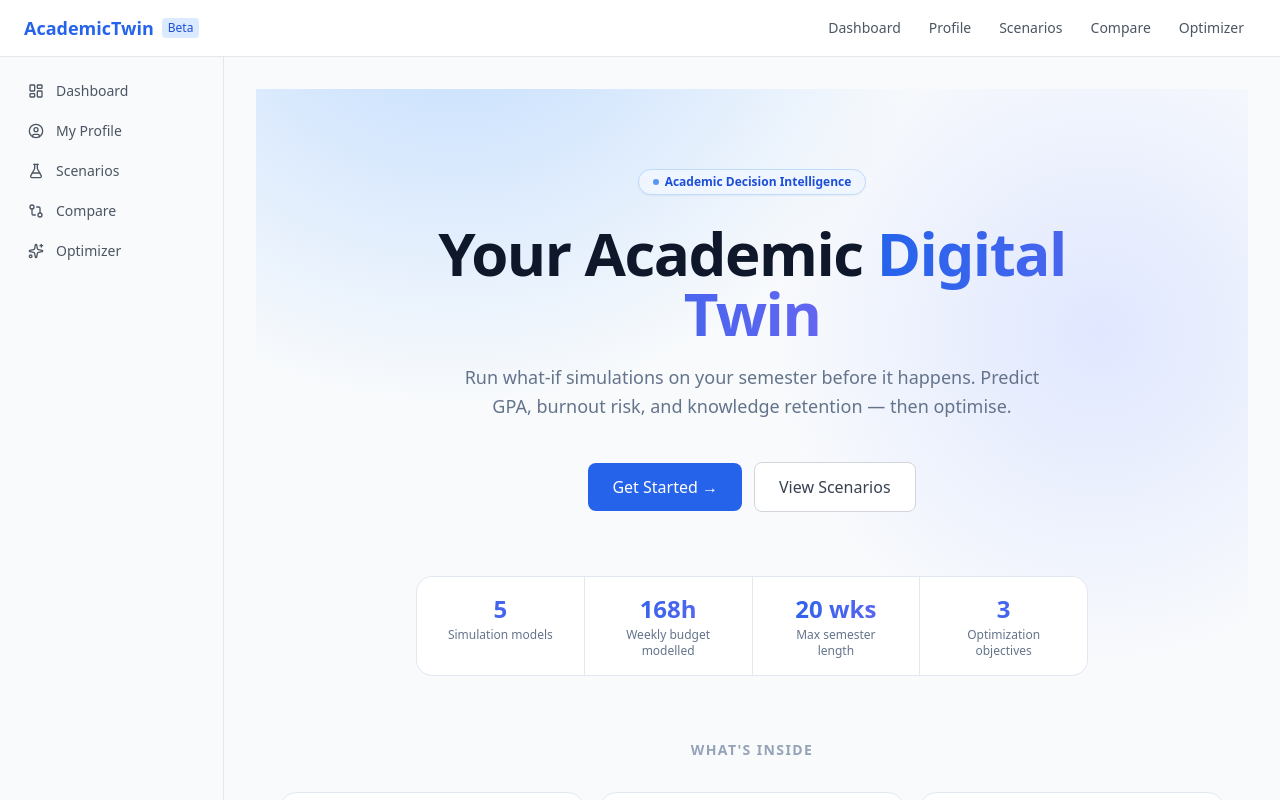
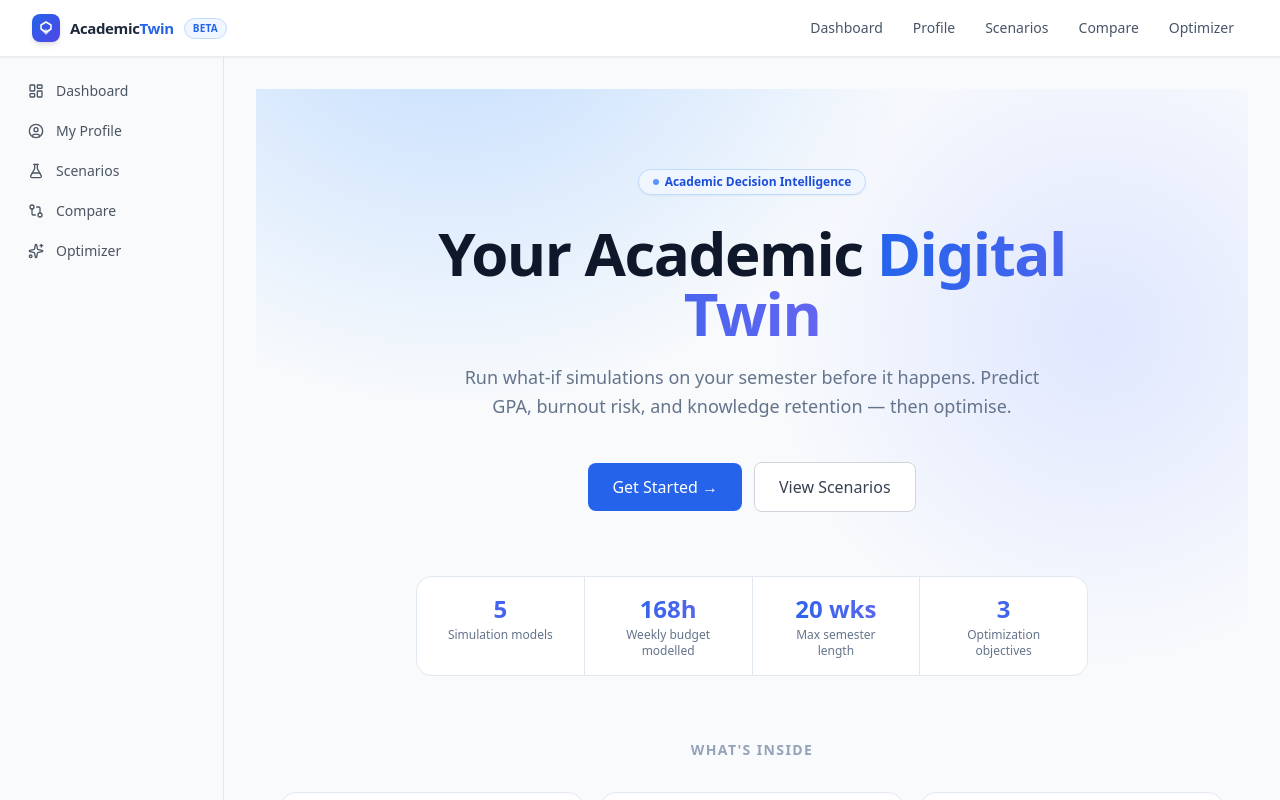
Before and after one commit to Space-Paragon1/Academic-digital-twin-simulator, a Next.js app in the folder frontend/: page / in a window 1280 px wide. Shown: the top 800 px of the page. Built offline with nearby package versions, Linux system fonts and the light colour scheme.

Commit message:
refactor: add navbar layout

```diff
--- a/frontend/src/components/layout/Navbar.tsx
+++ b/frontend/src/components/layout/Navbar.tsx
@@ -7,9 +7,9 @@ import { clsx } from "clsx";
 
 const NAV_ITEMS = [
   { href: "/dashboard", label: "Dashboard" },
-  { href: "/profile", label: "Profile" },
+  { href: "/profile",   label: "Profile"   },
   { href: "/scenarios", label: "Scenarios" },
-  { href: "/compare", label: "Compare" },
+  { href: "/compare",   label: "Compare"   },
   { href: "/optimizer", label: "Optimizer" },
 ];
 
@@ -18,61 +18,76 @@ export function Navbar() {
   const [mobileOpen, setMobileOpen] = useState(false);
 
   return (
-    <header className="sticky top-0 z-50 border-b border-gray-200 bg-white/95 backdrop-blur">
-      <div className="flex h-14 items-center justify-between px-6">
+    <header className="sticky top-0 z-50 border-b border-slate-200/80 bg-white/90 backdrop-blur-md shadow-sm">
+      <div className="flex h-14 items-center justify-between px-5 lg:px-8">
+
         {/* Brand */}
-        <Link href="/" className="flex items-center gap-2 shrink-0">
-          <span className="text-brand-600 text-lg font-bold">AcademicTwin</span>
-          <span className="rounded bg-brand-100 px-1.5 py-0.5 text-xs font-medium text-brand-700">
+        <Link href="/" className="flex items-center gap-2.5 shrink-0 group">
+          <div className="flex h-7 w-7 items-center justify-center rounded-lg bg-gradient-to-br from-brand-600 to-indigo-600 shadow-md">
+            <svg viewBox="0 0 16 16" fill="none" className="h-4 w-4 text-white" aria-hidden="true">
+              <path d="M8 2L3 5v4l5 3 5-3V5L8 2z" stroke="currentColor" strokeWidth="1.5" strokeLinejoin="round"/>
+              <path d="M8 9v5M3 9l5 5 5-5" stroke="currentColor" strokeWidth="1.2" strokeLinejoin="round" strokeOpacity="0.7"/>
+            </svg>
+          </div>
+          <span className="font-bold tracking-tight text-slate-800 text-[15px] group-hover:text-brand-700 transition-colors">
+            Academic<span className="text-brand-600">Twin</span>
+          </span>
+          <span className="hidden sm:inline-flex items-center rounded-full bg-brand-50 border border-brand-200 px-2 py-0.5 text-[10px] font-semibold text-brand-600 uppercase tracking-wide">
             Beta
           </span>
         </Link>
 
         {/* Desktop nav */}
-        <nav className="hidden lg:flex items-center gap-1 text-sm font-medium">
-          {NAV_ITEMS.map(({ href, label }) => (
+        <nav className="hidden lg:flex items-center gap-0.5 text-sm font-medium">
+          {NAV_ITEMS.map(({ href, label }) => {
+            const active = pathname === href || pathname.startsWith(href + "/");
+            return (
               <Link
                 key={href}
                 href={href}
                 className={clsx(
-                "rounded-md px-3 py-1.5 transition-colors",
-                pathname === href || pathname.startsWith(href + "/")
-                  ? "bg-brand-50 text-brand-700"
-                  : "text-gray-600 hover:bg-gray-100 hover:text-gray-900"
+                  "relative rounded-lg px-3.5 py-1.5 transition-all duration-150",
+                  active
+                    ? "text-brand-700 bg-brand-50"
+                    : "text-slate-600 hover:text-slate-900 hover:bg-slate-100"
                 )}
               >
                 {label}
+                {active && (
+                  <span className="absolute bottom-0.5 left-1/2 h-0.5 w-5 -translate-x-1/2 rounded-full bg-gradient-to-r from-brand-600 to-indigo-500" />
+                )}
               </Link>
-          ))}
+            );
+          })}
         </nav>
 
         {/* Mobile hamburger */}
         <button
           type="button"
-          className="lg:hidden flex flex-col gap-1.5 p-2 rounded-md hover:bg-gray-100 transition-colors"
+          className="lg:hidden flex flex-col gap-1.5 p-2 rounded-lg hover:bg-slate-100 transition-colors"
           onClick={() => setMobileOpen((v) => !v)}
           aria-label="Toggle menu"
-          aria-expanded={mobileOpen ? "true" : "false"}
+          aria-expanded={mobileOpen}
         >
-          <span className={clsx("block h-0.5 w-5 bg-gray-600 transition-transform", mobileOpen && "translate-y-2 rotate-45")} />
-          <span className={clsx("block h-0.5 w-5 bg-gray-600 transition-opacity", mobileOpen && "opacity-0")} />
-          <span className={clsx("block h-0.5 w-5 bg-gray-600 transition-transform", mobileOpen && "-translate-y-2 -rotate-45")} />
+          <span className={clsx("block h-0.5 w-5 bg-slate-600 transition-transform origin-center", mobileOpen && "translate-y-2 rotate-45")} />
+          <span className={clsx("block h-0.5 w-5 bg-slate-600 transition-opacity",                  mobileOpen && "opacity-0")} />
+          <span className={clsx("block h-0.5 w-5 bg-slate-600 transition-transform origin-center", mobileOpen && "-translate-y-2 -rotate-45")} />
         </button>
       </div>
 
       {/* Mobile dropdown */}
       {mobileOpen && (
-        <nav className="lg:hidden border-t border-gray-100 bg-white px-4 pb-3 pt-2 flex flex-col gap-1">
+        <nav className="lg:hidden border-t border-slate-100 bg-white/95 backdrop-blur px-4 pb-4 pt-2 flex flex-col gap-1">
           {NAV_ITEMS.map(({ href, label }) => (
             <Link
               key={href}
               href={href}
               onClick={() => setMobileOpen(false)}
               className={clsx(
-                "rounded-md px-3 py-2 text-sm font-medium transition-colors",
+                "rounded-lg px-3 py-2.5 text-sm font-medium transition-colors",
                 pathname === href || pathname.startsWith(href + "/")
-                  ? "bg-brand-50 text-brand-700"
-                  : "text-gray-700 hover:bg-gray-100"
+                  ? "bg-brand-50 text-brand-700 border border-brand-100"
+                  : "text-slate-700 hover:bg-slate-100"
               )}
             >
               {label}
```
Lines whose indentation alone changed are shown as unchanged.
